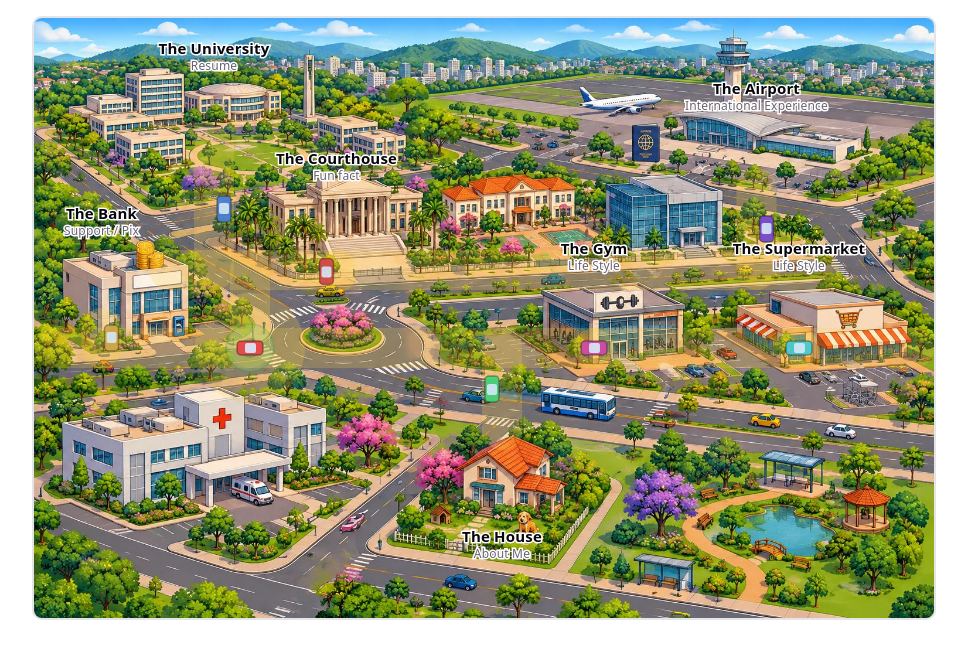
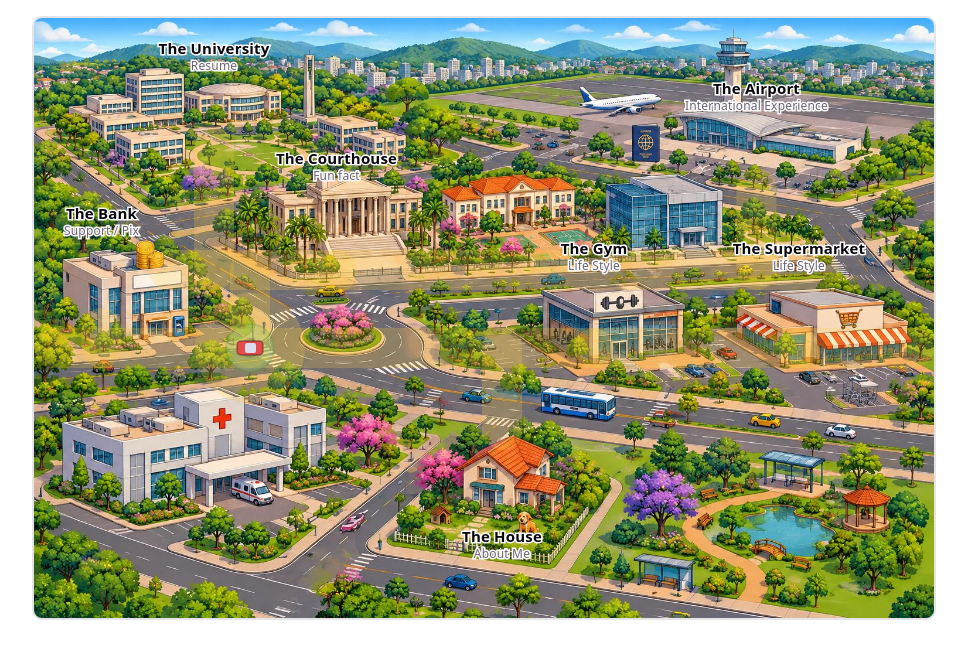
Before and after one commit to elaynecardosojhu-ai/elaynecardosojhu-ai.github.io, a React (Vite) app: page /#/ in a window 1280 px wide. Shown: the top 658 px of the page, without its empty margins (156-1123 px from the left). Built offline with nearby package versions, Linux system fonts and the light colour scheme.

Commit message:
Remove parked NPC cars blocking the roads

```diff
--- a/src/game/roads.ts
+++ b/src/game/roads.ts
@@ -82,28 +82,5 @@ export interface ParkedCar {
 
 export const CAR_RADIUS = 11
 
-// One parked car per building spur (skips the trunks/connector), offset to
-// one side of the centerline so there's still room on the other side to
-// drive around it.
-export const PARKED_CARS: ParkedCar[] = ROAD_SEGMENTS.filter(
-  (segment) => segment.id !== 'trunk-lower' && segment.id !== 'trunk-upper' && segment.id !== 'connector',
-).map((segment, index) => {
-  const dx = segment.x2 - segment.x1
-  const dy = segment.y2 - segment.y1
-  const length = Math.hypot(dx, dy) || 1
-  const dirX = dx / length
-  const dirY = dy / length
-  const perpX = -dirY
-  const perpY = dirX
-  const midX = segment.x1 + dx * 0.5
-  const midY = segment.y1 + dy * 0.5
-  const offset = 10
-  const colors = ['#4a7fd1', '#d14a4a', '#d1a74a', '#7a4ad1', '#4ad17a', '#d14aa7', '#4ac9d1']
-  return {
-    id: `car-${segment.id}`,
-    x: midX + perpX * offset,
-    y: midY + perpY * offset,
-    angle: (Math.atan2(dirY, dirX) * 180) / Math.PI,
-    color: colors[index % colors.length],
-  }
-})
+// No parked NPC cars on the road anymore — just the player's car.
+export const PARKED_CARS: ParkedCar[] = []
```
